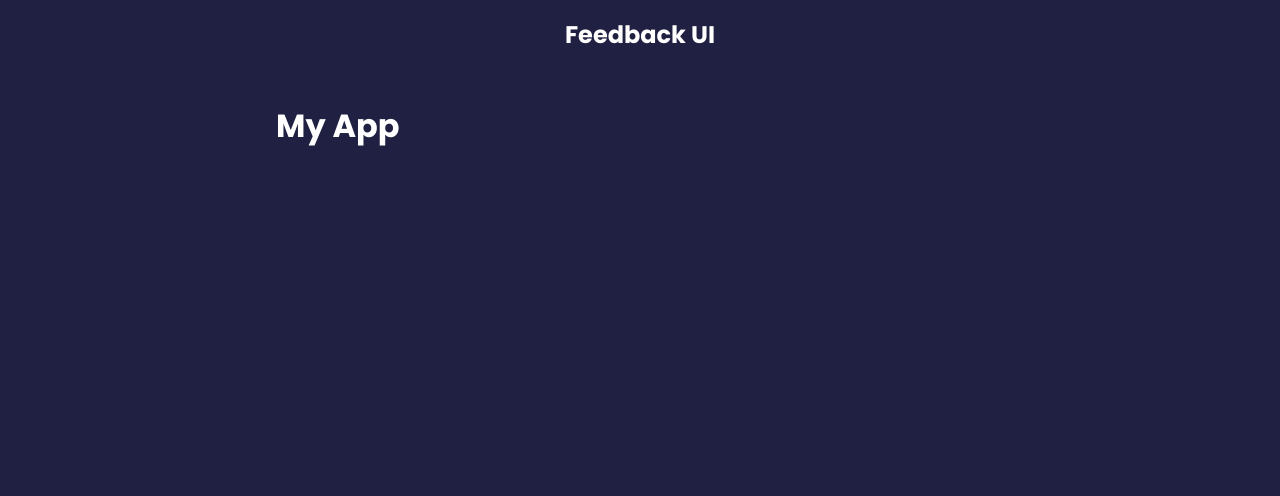
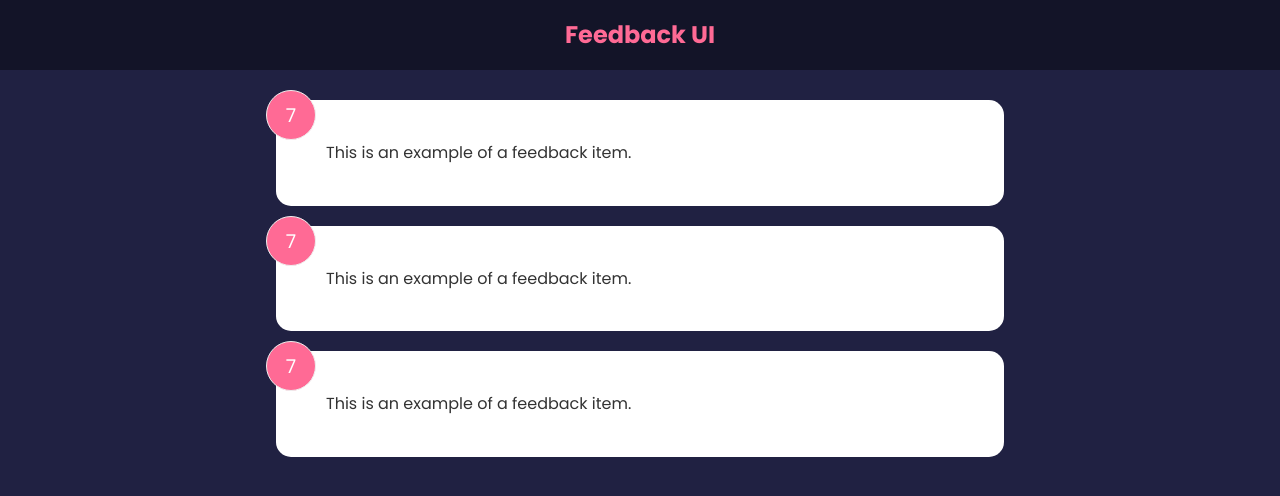
Before and after one commit to Quwambinuyo/Feedback-App, a React (Create React App) app: page / in a window 1280 px wide. Shown: the top 496 px of the page. Built offline with nearby package versions, Linux system fonts and the light colour scheme; the HTML template or start-up script is replaced by a standard one.

Commit message:
Generated the feedbacks from feedback data into the feedbacklist

```diff
--- a/src/App.js
+++ b/src/App.js
@@ -1,12 +1,16 @@
 import React from "react";
+import { useState } from "react";
 import Header from "./components/Header";
+import FeedbackList from "./components/FeedbackList";
+import FeedbackData from "./data/FeedbackData";
 
 function App() {
+  const [feedback, setFeedback] = useState(FeedbackData);
   return (
     <>
       <Header text="Feedback UI" />
       <div className="container">
-        <h1>My App</h1>
+        <FeedbackList feedback={feedback} />
       </div>
     </>
   );
--- /dev/null
+++ b/src/components/FeedbackItem.jsx
@@ -0,0 +1,16 @@
+import React from "react";
+import { useState } from "react";
+
+function FeedbackItem() {
+  const [rating, setRating] = useState(7);
+  const [text, setText] = useState("This is an example of a feedback item.");
+
+  return (
+    <div className="card">
+      <div className="num-display">{rating}</div>
+      <div className="text-display">{text}</div>
+    </div>
+  );
+}
+
+export default FeedbackItem;
--- /dev/null
+++ b/src/components/FeedbackList.jsx
@@ -0,0 +1,17 @@
+import React from "react";
+import FeedbackItem from "./FeedbackItem";
+
+function FeedbackList({ feedback }) {
+  if (!feedback || feedback.length === 0) {
+    return <p>No Feedback Yet</p>;
+  }
+  return (
+    <div className="feedback-list">
+      {feedback.map((item) => (
+        <FeedbackItem key={item.id} item={item} />
+      ))}
+    </div>
+  );
+}
+
+export default FeedbackList;
--- a/src/components/Header.jsx
+++ b/src/components/Header.jsx
@@ -1,9 +1,15 @@
 import React from "react";
 import PropTypes from "prop-types";
 
-function Header({ text }) {
+function Header({ text, bgColor, textColor }) {
+  const headerStyles = {
+    backgroundColor: "rgba(0, 0, 0, 0.4)",
+    color: "#ff6a95",
+    padding: "10px 0",
+  };
+
   return (
-    <header>
+    <header style={headerStyles}>
       <div className="container">
         <h2>{text}</h2>
       </div>
--- /dev/null
+++ b/src/data/FeedbackData.js
@@ -0,0 +1,19 @@
+const FeedbackData = [
+  {
+    id: 1,
+    rating: 10,
+    text: "Lorem ipsum dolor sit amet consectetur adipisicing elit. consequuntur vel vitae commodi alias voluptatem est voluptatum ipsa quae.",
+  },
+  {
+    id: 2,
+    rating: 9,
+    text: "Lorem ipsum dolor sit amet consectetur adipisicing elit. consequuntur vel vitae commodi alias voluptatem est voluptatum ipsa quae.",
+  },
+  {
+    id: 3,
+    rating: 8,
+    text: "Lorem ipsum dolor sit amet consectetur adipisicing elit. consequuntur vel vitae commodi alias voluptatem est voluptatum ipsa quae.",
+  },
+];
+
+export default FeedbackData;
```
